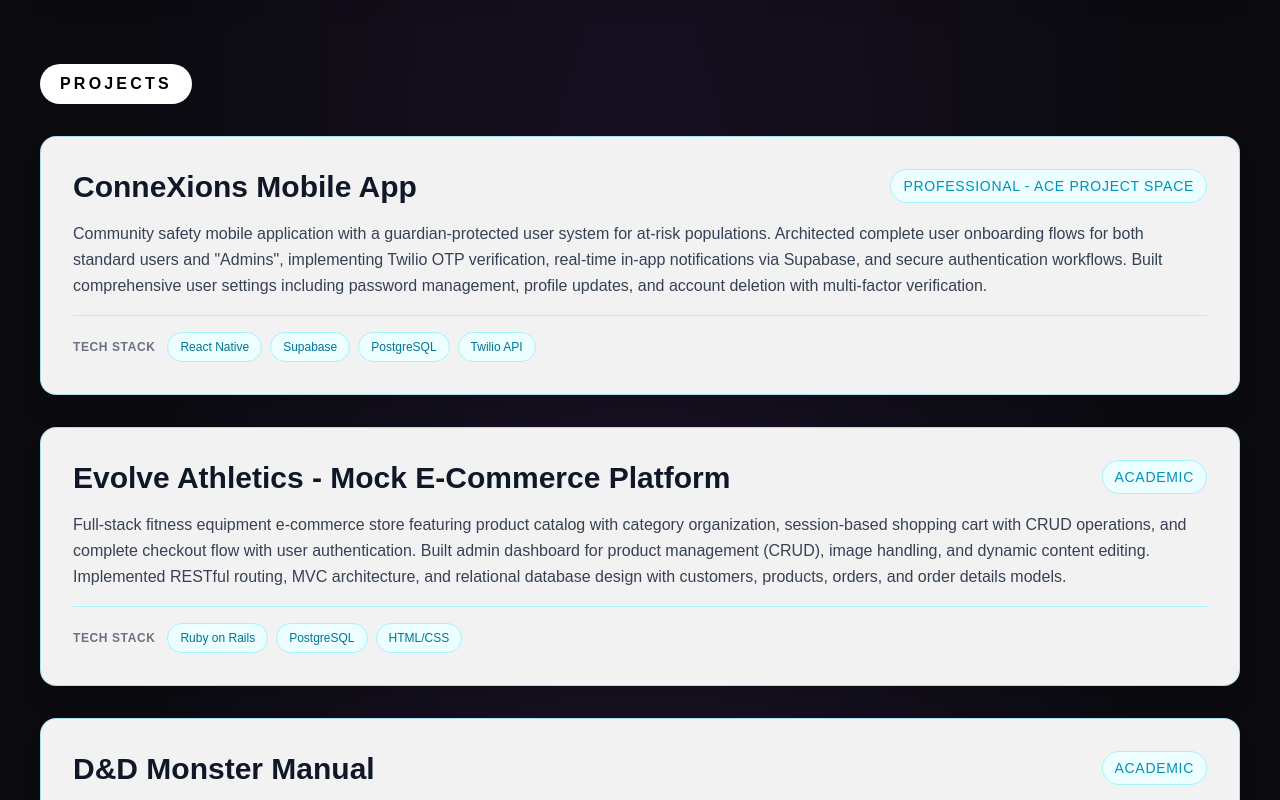
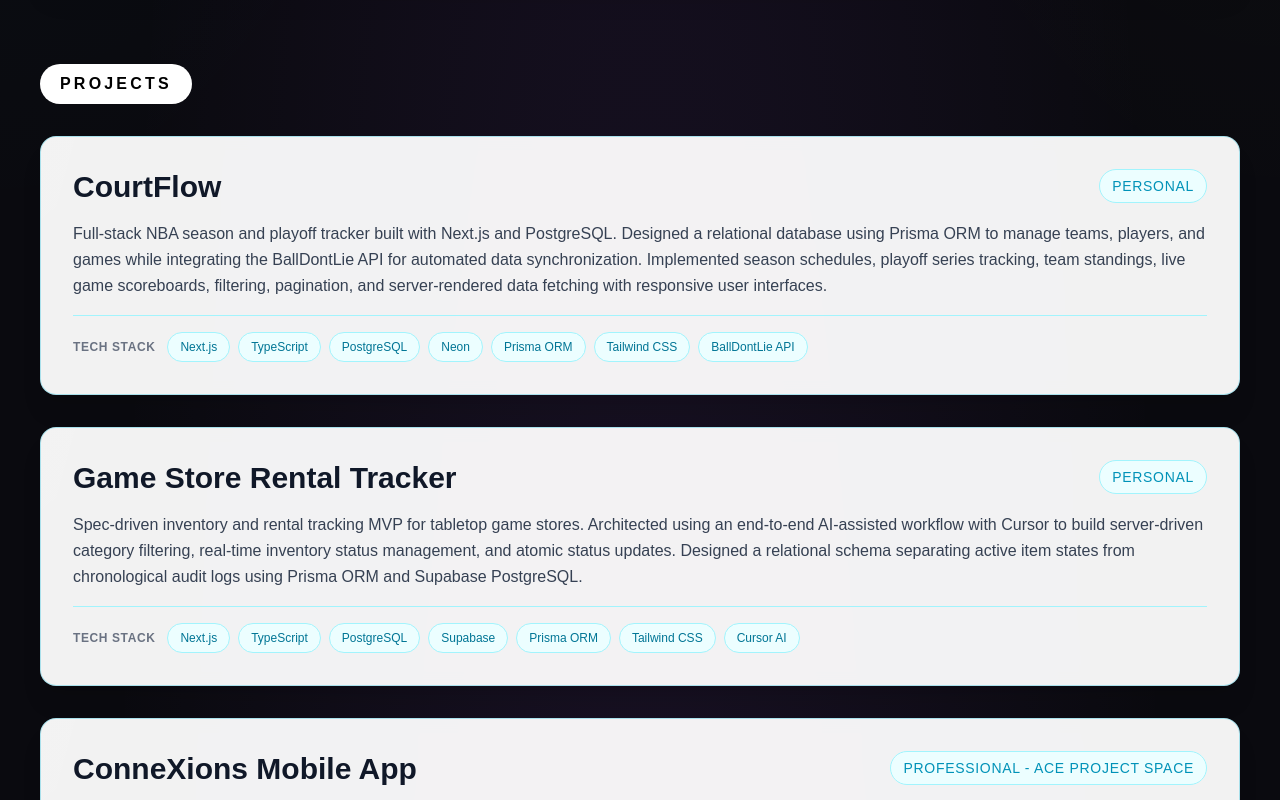
Before and after one commit to zandersantos/zander-santos-portfolio, a Next.js app in the folder zander-santos-portfolio/: page / in a window 1280 px wide. Shown: the part 3640-4440 px from the top of the page. Built offline with nearby package versions, Linux system fonts and the light colour scheme.

Commit message:
Updated Projects section to have correct projects

```diff
--- a/zander-santos-portfolio/components/Projects.tsx
+++ b/zander-santos-portfolio/components/Projects.tsx
@@ -14,6 +14,101 @@ const Projects = () => {
           </SectionLabel>
 
           <div className="space-y-8">
+            <div className="skill-card bg-white/95 backdrop-blur-sm border border-cyan-500/30 rounded-2xl p-8 shadow-xl">
+              <div className="flex flex-col md:flex-row md:items-start md:justify-between mb-4 gap-4">
+                <Title>
+                  CourtFlow
+                </Title>
+                <RoleBadge>
+                  Personal
+                </RoleBadge>
+              </div>
+
+              <Paragraph>
+                Full-stack NBA season and playoff tracker built with Next.js and PostgreSQL.
+                Designed a relational database using Prisma ORM to manage teams, players, and
+                games while integrating the BallDontLie API for automated data synchronization.
+                Implemented season schedules, playoff series tracking, team standings, live game
+                scoreboards, filtering, pagination, and server-rendered data fetching with
+                responsive user interfaces.
+              </Paragraph>
+
+              <div className="flex flex-wrap gap-3 items-baseline pt-4 border-t border-cyan-200">
+                <p className="text-xs uppercase text-gray-500 font-semibold tracking-wider">
+                  Tech Stack
+                </p>
+                <div className="flex flex-wrap gap-2">
+                  <TechBadge variant="cyan">
+                    Next.js
+                  </TechBadge>
+                  <TechBadge variant="cyan">
+                    TypeScript
+                  </TechBadge>
+                  <TechBadge variant="cyan">
+                    PostgreSQL
+                  </TechBadge>
+                  <TechBadge variant="cyan">
+                    Neon
+                  </TechBadge>
+                  <TechBadge variant="cyan">
+                    Prisma ORM
+                  </TechBadge>
+                  <TechBadge variant="cyan">
+                    Tailwind CSS
+                  </TechBadge>
+                  <TechBadge variant="cyan">
+                    BallDontLie API
+                  </TechBadge>
+                </div>
+              </div>
+            </div>
+            <div className="skill-card bg-white/95 backdrop-blur-sm border border-cyan-500/30 rounded-2xl p-8 shadow-xl">
+              <div className="flex flex-col md:flex-row md:items-start md:justify-between mb-4 gap-4">
+                <Title>
+                  Game Store Rental Tracker
+                </Title>
+                <RoleBadge>
+                  Personal
+                </RoleBadge>
+              </div>
+
+              <Paragraph>
+                Spec-driven inventory and rental tracking MVP for tabletop game stores.
+                Architected using an end-to-end AI-assisted workflow with Cursor to build
+                server-driven category filtering, real-time inventory status management,
+                and atomic status updates. Designed a relational schema separating active item
+                states from chronological audit logs using Prisma ORM and Supabase PostgreSQL.
+              </Paragraph>
+
+              <div className="flex flex-wrap gap-3 items-baseline pt-4 border-t border-cyan-200">
+                <p className="text-xs uppercase text-gray-500 font-semibold tracking-wider">
+                  Tech Stack
+                </p>
+                <div className="flex flex-wrap gap-2">
+                  <TechBadge variant="cyan">
+                    Next.js
+                  </TechBadge>
+                  <TechBadge variant="cyan">
+                    TypeScript
+                  </TechBadge>
+                  <TechBadge variant="cyan">
+                    PostgreSQL
+                  </TechBadge>
+                  <TechBadge variant="cyan">
+                    Supabase
+                  </TechBadge>
+                  <TechBadge variant="cyan">
+                    Prisma ORM
+                  </TechBadge>
+                  <TechBadge variant="cyan">
+                    Tailwind CSS
+                  </TechBadge>
+                  <TechBadge variant="cyan">
+                    Cursor AI
+                  </TechBadge>
+                </div>
+              </div>
+            </div>
             <div className="skill-card bg-white/95 backdrop-blur-sm border border-cyan-500/30 rounded-2xl p-8 shadow-xl">
               <div className="flex flex-col md:flex-row md:items-start md:justify-between mb-4 gap-4">
                 <Title>
@@ -126,51 +221,6 @@ const Projects = () => {
                 </div>
               </div>
             </div>
-            <div className="skill-card bg-white/95 backdrop-blur-sm border border-cyan-500/30 rounded-2xl p-8 shadow-xl">
-              <div className="flex flex-col md:flex-row md:items-start md:justify-between mb-4 gap-4">
-                <Title>
-                  CourtFlow
-                </Title>
-                <RoleBadge>
-                  Personal
-                </RoleBadge>
-              </div>
-
-              <Paragraph>
-                Full-stack NBA season and playoff tracker built with Next.js and PostgreSQL.
-                Designed a relational database using Prisma ORM to manage teams, players, and
-                games while integrating the BallDontLie API for automated data synchronization.
-                Implemented season schedules, playoff series tracking, team standings, live game
-                scoreboards, filtering, pagination, and server-rendered data fetching with
-                responsive user interfaces.
-              </Paragraph>
-
-              <div className="flex flex-wrap gap-3 items-baseline pt-4 border-t border-cyan-200">
-                <p className="text-xs uppercase text-gray-500 font-semibold tracking-wider">
-                  Tech Stack
-                </p>
-                <div className="flex flex-wrap gap-2">
-                  <TechBadge variant="cyan">
-                    Next.js
-                  </TechBadge>
-                  <TechBadge variant="cyan">
-                    TypeScript
-                  </TechBadge>
-                  <TechBadge variant="cyan">
-                    PostgreSQL
-                  </TechBadge>
-                  <TechBadge variant="cyan">
-                    Prisma ORM
-                  </TechBadge>
-                  <TechBadge variant="cyan">
-                    Tailwind CSS
-                  </TechBadge>
-                  <TechBadge variant="cyan">
-                    BallDontLie API
-                  </TechBadge>
-                </div>
-              </div>
-            </div>
             <div className="skill-card bg-white/95 backdrop-blur-sm border border-cyan-500/30 rounded-2xl p-6 shadow-xl">
               <p className="text-lg font-semibold text-cyan-600 pb-2">
                 In Progress
```
